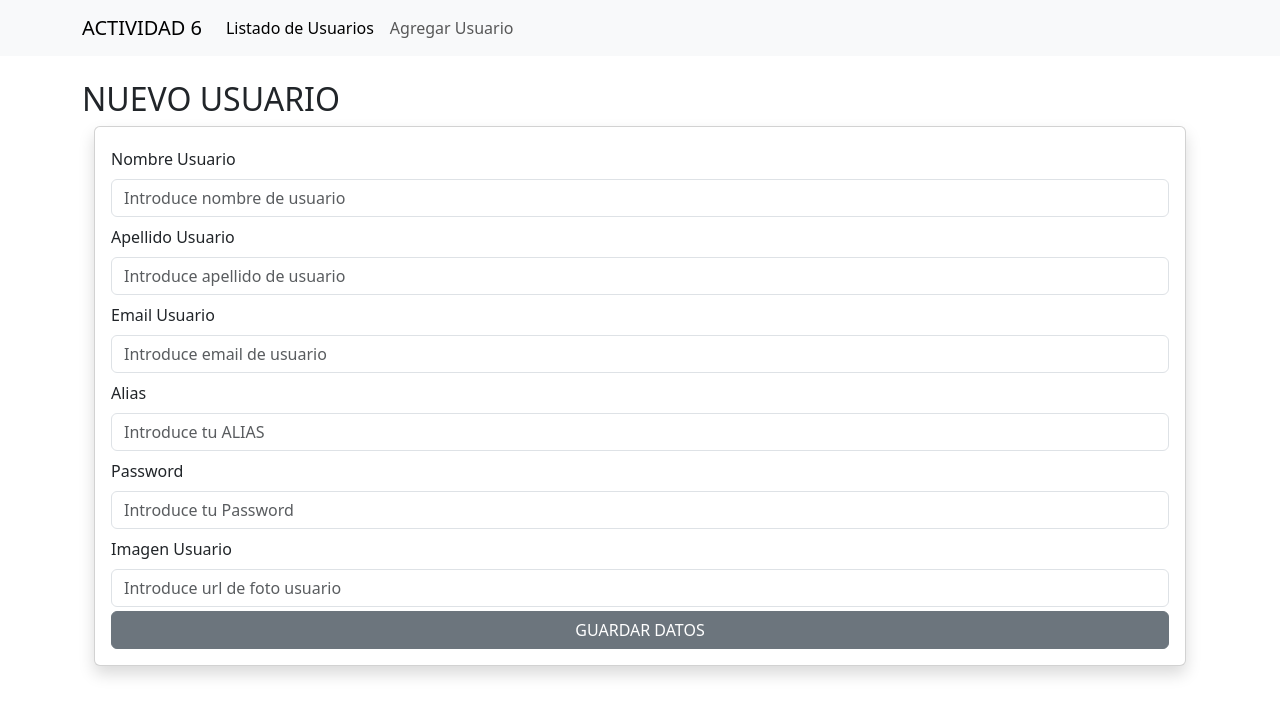
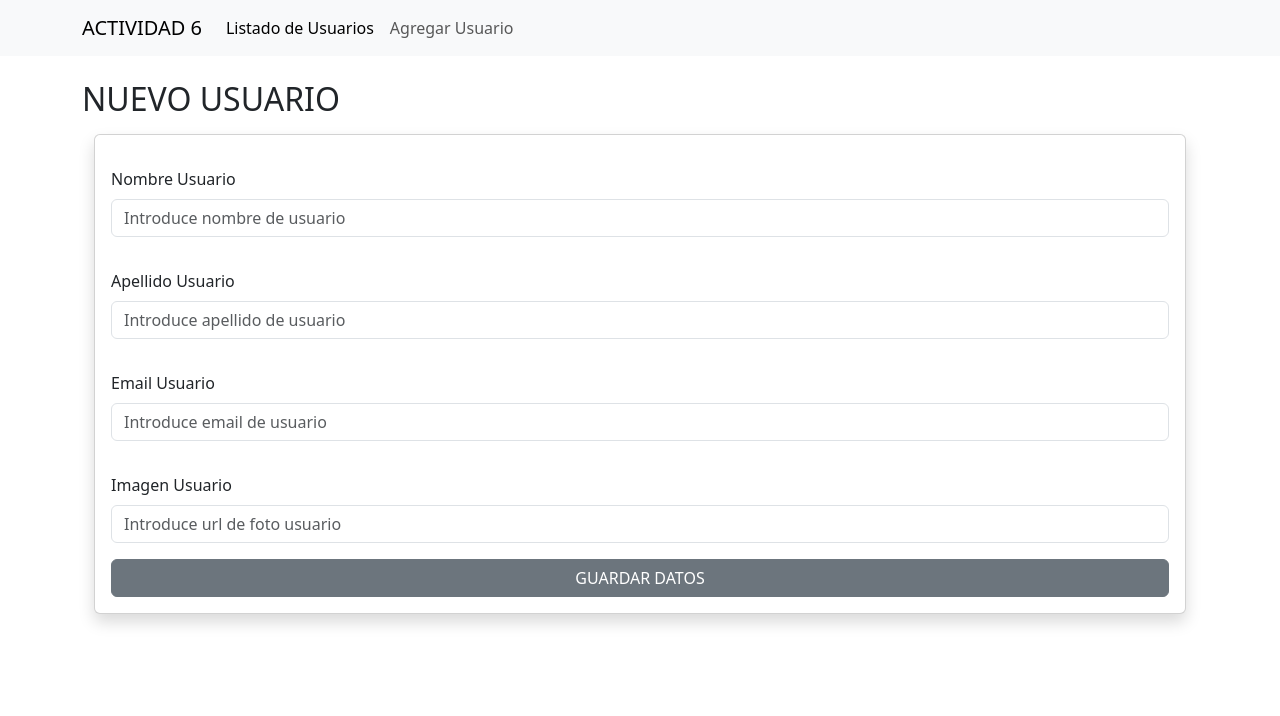
Before and after one commit to DanMudry/ACTIVIDAD-NUMERO-6, an Angular app in the folder actividad6/: page /nuevousuario in a window 1280 px wide. Shown: the top 716 px of the page. Built offline with nearby package versions, Linux system fonts and the light colour scheme.

Commit message:
Puse en el formulario lo que pide el tp
Tuve que inicializar el usuario a insertar

```diff
--- a/actividad6/src/app/pages/nuevousuario/nuevousuario.component.html
+++ b/actividad6/src/app/pages/nuevousuario/nuevousuario.component.html
@@ -2,13 +2,13 @@
   <link rel="stylesheet" href="nuevousuario.component.css" />
 </head>
 <h2 class="mt-0">NUEVO USUARIO</h2>
-<section class="container mt-0">
+<section class="container mt-3">
   <form
     [formGroup]="formAltaUsuario"
     class="card p-3 shadow"
     (ngSubmit)="guardarDatosForm()"
   >
-    <div class="my-1">
+    <div class="my-3">
       <label for="nombre" class="form-label">Nombre Usuario</label>
       <input
         type="text"
@@ -24,7 +24,7 @@
       <p class="campo-requerido">Debes colocar al menos 3 caracteres</p>
       }
     </div>
-    <div class="my-1">
+    <div class="my-3">
       <label for="apellido" class="form-label">Apellido Usuario</label>
       <input
         type="text"
@@ -38,7 +38,7 @@
       <p class="campo-requerido">Campo requerido, debes colocar tu apellido</p>
       }
     </div>
-    <div class="my-1">
+    <div class="my-3">
       <label for="email" class="form-label">Email Usuario</label>
       <input
         type="text"
@@ -53,38 +53,8 @@
       <p class="campo-requerido">El email ingresado es incorrecto</p>
       }
     </div>
-    <div class="my-1">
-      <label for="alias" class="form-label">Alias</label>
-      <input
-        type="text"
-        class="form-control"
-        placeholder="Introduce tu ALIAS"
-        id="alias"
-        formControlName="alias"
-      />
-      @if(controlarCampo("alias","required")){
-      <p class="campo-requerido">Debes colocar tu ALIAS</p>
-      } @if(controlarCampo("alias","minlength")){
-      <p class="campo-requerido">Debes colocar al menos 5 caracteres</p>
-      }
-    </div>
-    <div class="my-1">
-      <label for="clave" class="form-label">Password</label>
-      <input
-        type="password"
-        class="form-control"
-        placeholder="Introduce tu Password"
-        id="clave"
-        formControlName="clave"
-      />
-      @if(controlarCampo("clave","required")){
-      <p class="campo-requerido">Debes colocar tu password</p>
-      } @if(controlarCampo("clave","minlength")){
-      <p class="campo-requerido">Debes colocar al menos 5 caracteres</p>
-      }
-    </div>
 
-    <div class="my-1">
+    <div class="my-3">
       <label for="imagen" class="form-label">Imagen Usuario</label>
       <input
         type="text"
--- a/actividad6/src/app/pages/nuevousuario/nuevousuario.component.ts
+++ b/actividad6/src/app/pages/nuevousuario/nuevousuario.component.ts
@@ -19,7 +19,17 @@ import { IUsuario } from '../../interfaces/iusuario.interface';
 export class NuevousuarioComponent {
   formAltaUsuario: FormGroup;
   usuarioService = inject(UsuariosService);
-  insertarUsuario!: IUsuario;
+  insertarUsuario: IUsuario = {
+    _id: '',
+    id: 0,
+    first_name: '',
+    last_name: '',
+    username: '',
+    email: '',
+    image: '',
+    password: '',
+  };
+
   constructor() {
     this.formAltaUsuario = new FormGroup(
       {
@@ -34,14 +44,6 @@ export class NuevousuarioComponent {
             /^((([!#$%&'*+\-/=?^_`{|}~\w])|([!#$%&'*+\-/=?^_`{|}~\w][!#$%&'*+\-/=?^_`{|}~\.\w]{0,}[!#$%&'*+\-/=?^_`{|}~\w]))[@]\w+([-.]\w+)*\.\w+([-.]\w+)*)$/
           ),
         ]),
-        alias: new FormControl(null, [
-          Validators.required,
-          Validators.minLength(5),
-        ]),
-        clave: new FormControl(null, [
-          Validators.required,
-          Validators.minLength(5),
-        ]),
 
         imagen: new FormControl(null, [Validators.required]),
       },
@@ -51,11 +53,16 @@ export class NuevousuarioComponent {
 
   async guardarDatosForm(): Promise<void> {
     let response: any;
+    this.insertarUsuario.first_name = this.formAltaUsuario.value.nombre;
+    this.insertarUsuario.last_name = this.formAltaUsuario.value.apellido;
+    this.insertarUsuario.email = this.formAltaUsuario.value.email;
+    this.insertarUsuario.image = this.formAltaUsuario.value.imagen;
+
     console.log(this.formAltaUsuario.value);
     try {
       let response: any;
       response = await this.usuarioService.postNuevoUsuario(
-        this.formAltaUsuario.value
+        this.insertarUsuario
       );
       console.log(response);
     } catch (err) {
```
